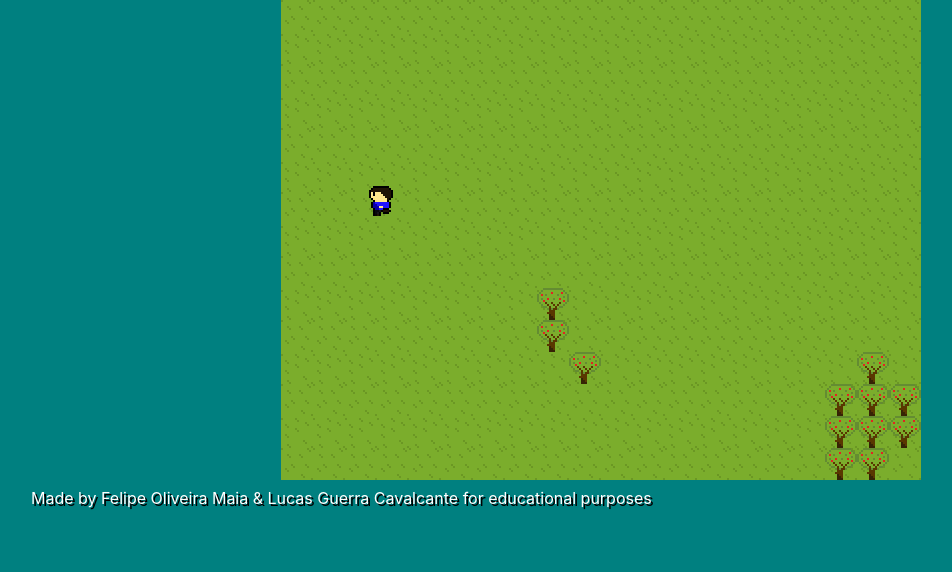
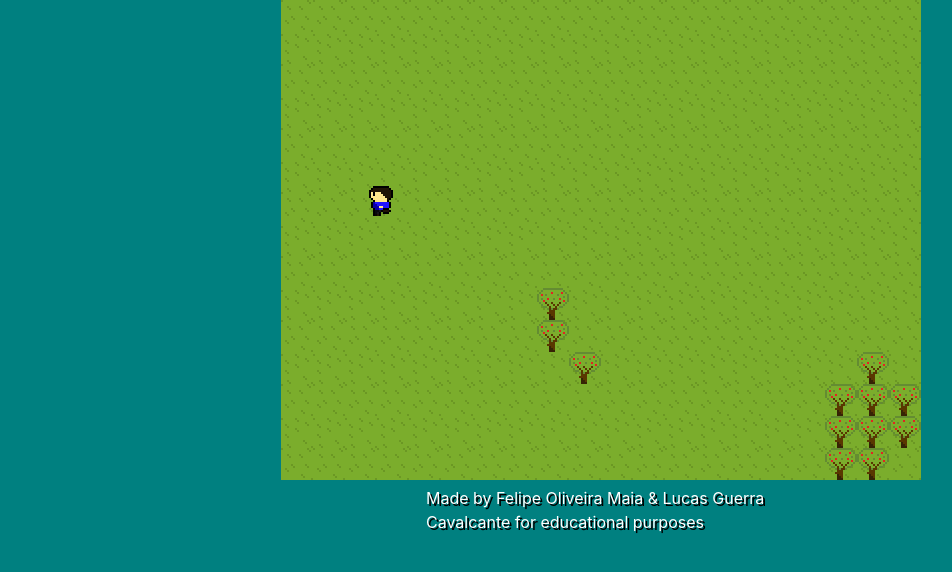
Before and after one commit to LucasGuerraCavalcante/mmo-rpg-phaser, a website: page src/index.html in a window 1280 px wide. Shown: the whole page, without its empty margins (39-991 px from the left). Drawn offline with nearby package versions, Linux system fonts and the light colour scheme; no server answers; animation ran at ten frames a second.

Commit message:
more changes

```diff
--- a/src/index.html
+++ b/src/index.html
@@ -47,7 +47,9 @@
                 <div class="col-md"></div>
             </div>
             <div class="row">
-                <a id="footer">Made by Felipe Oliveira Maia & Lucas Guerra Cavalcante for educational purposes</a>
+                <div class="col-md"></div>
+                <div class="col-md"><a id="footer">Made by Felipe Oliveira Maia & Lucas Guerra Cavalcante for educational purposes</a></div>
+                <div class="col-md"></div>
             </div>
         </div>
     </body>
```
